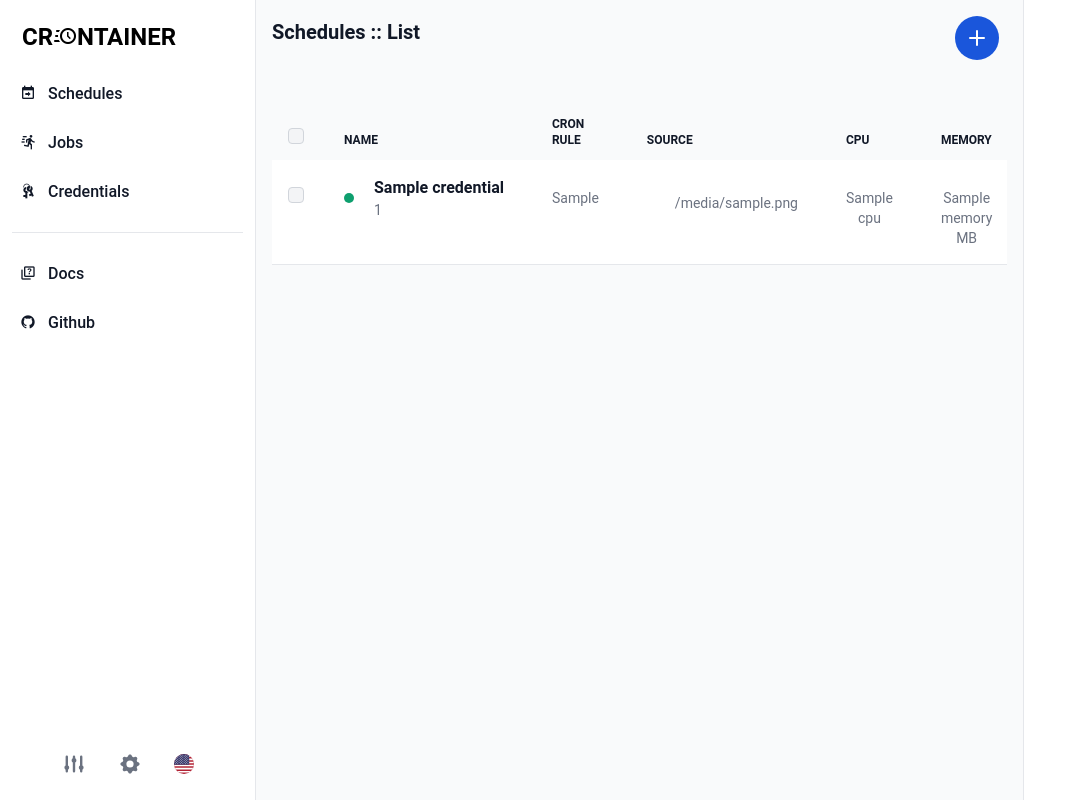
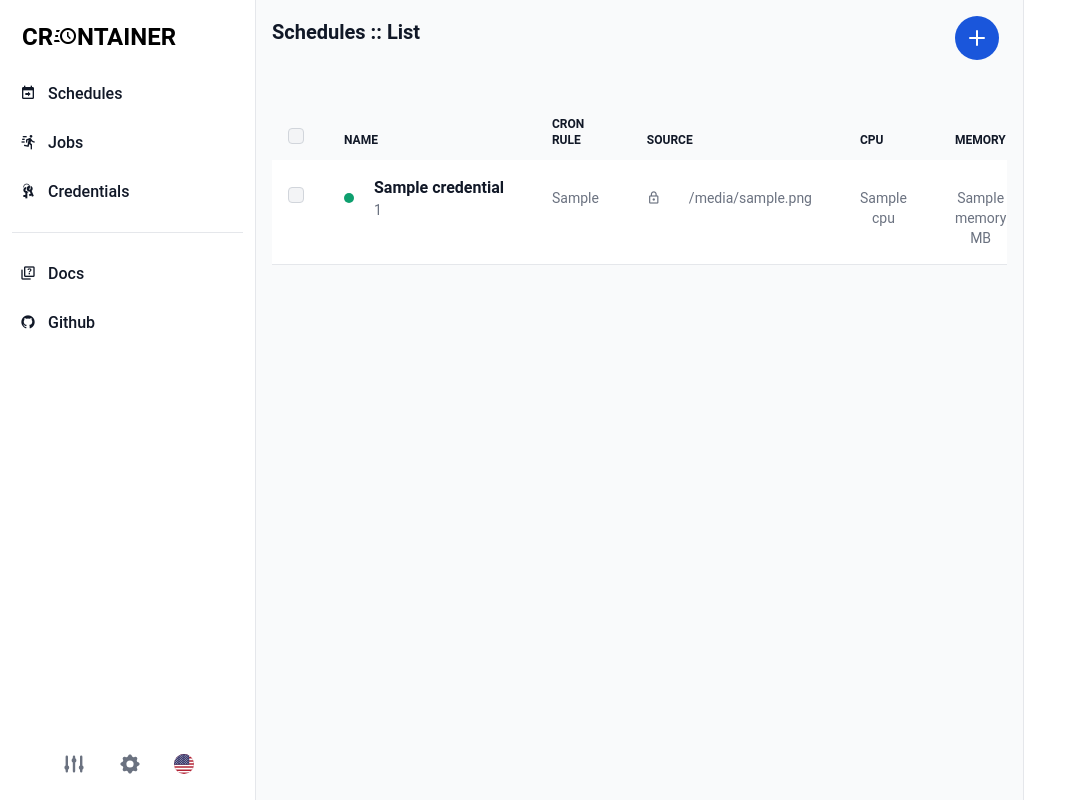
Before and after one commit to getcrontainer/crontainer, a Django app: template apps/core/templates/core/index.html in a window 1280 px wide. Shown: the whole page, without its empty margins (0-1066 px from the left). Run offline with Django 5.2, Linux system fonts and the light colour scheme; the template is opened without the code that fills it: most values are stand-ins (such as "Sample title", 1, 10 or a date in 2020); parts of the project's set-up code (start-up, migrations or seed data) failed here and were passed over; some libraries are stand-ins or nearby versions.

Commit message:
change some icons from fa to mdi

```diff
--- a/apps/core/models.py
+++ b/apps/core/models.py
@@ -75,8 +75,8 @@ class Schedule(models.Model):
 
     def get_source_icon(self):
         if self.image.startswith("https://github.com"):
-            return "fas fa-code-branch fa-1x fa-fw"
-        return "fab fa-docker fa-1x fa-fw"
+            return "mdi mdi-github"
+        return "mdi mdi-docker"
 
 
 class Job(models.Model):
--- a/apps/core/templates/core/base2.html
+++ b/apps/core/templates/core/base2.html
@@ -50,9 +50,7 @@
                        aria-label="Sidenav"
                        id="drawer-navigation">
                     <div class="overflow-y-auto py-5 px-3 h-full bg-white dark:bg-gray-800">
-                        <a href="/"
-                           class="items-center pl-2.5 mb-5 hidden lg:flex">
-
+                        <a href="/" class="items-center pl-2.5 mb-5 hidden lg:flex">
                             <span class="self-center text-2xl font-semibold whitespace-nowrap dark:text-white">CR<span class="mdi mdi-clock-fast"></span>NTAINER</span>
                         </a>
                         <ul class="space-y-2">
--- a/apps/core/templates/core/index.html
+++ b/apps/core/templates/core/index.html
@@ -61,7 +61,7 @@
                         <td class="px-6 py-4">{{ schedule.cron_rule }}</td>
                         <td class="px-6 py-4">
                             <div class="flex items-center">
-                                <i class="fas me-4 {% if schedule.credential %} fa-lock {% else %} fa-unlock text-gray-300{% endif %}"></i>
+                                <i class="mdi me-4 {% if schedule.credential %} mdi-lock-outline {% else %} mdi-lock-open-variant-outline text-gray-300{% endif %}"></i>
                                 <i class="{{ schedule.get_source_icon }} me-3"></i>
                                 {{ schedule.image }}
                             </div>
@@ -70,7 +70,7 @@
                             {% if schedule.cpu %}
                                 {{ schedule.cpu }}
                             {% else %}
-                                <i class="fas fa-infinity"></i>
+                                <i class="mdi mdi-infinity"></i>
                             {% endif %}
                         </td>
                         <td class="px-6 py-4 text-center">
```
